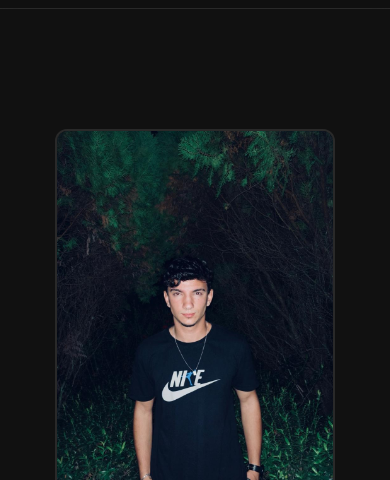
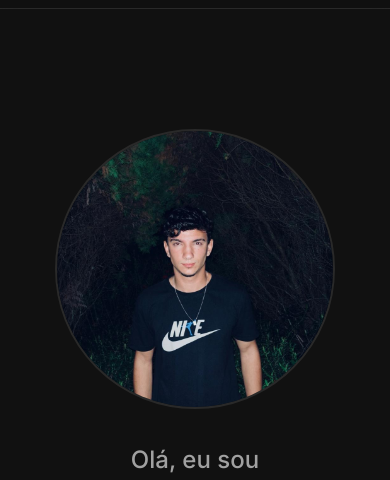
Before and after one commit to Tarsis59/meu-portfolio-final, a website: page index.html in a window 390 px wide. Shown: the part 64-544 px from the top of the page. Drawn offline with nearby package versions, Linux system fonts and the light colour scheme.

Commit message:
Alteração na descrição

```diff
--- a/style.css
+++ b/style.css
@@ -214,11 +214,12 @@ nav {
 
 .home-image img {
   width: 380px;
-  height: 500px;         /* <-- MUDANÇA: Aumenta a altura */
-  object-fit: cover;     /* Garante que a imagem preencha o espaço sem distorcer */
-  border-radius: 12px;   /* <-- MUDANÇA: Deixa de ser um círculo */
+  height: 380px;
+  object-fit: cover;
+  border-radius: 50%;
   border: 2px solid var(--border-color);
 }
+
 /* SEÇÃO SOBRE */
 .sobre-content {
   display: grid;
@@ -774,7 +775,8 @@ footer p {
   .nav-list a {
     font-size: 1.25rem;
   }
-/* --- SEÇÃO HOME (VISTA MOBILE) --- */
+
+  /* --- SEÇÃO HOME --- */
   #home {
     flex-direction: column-reverse; /* Imagem fica em cima, texto embaixo */
     text-align: center;
@@ -790,9 +792,7 @@ footer p {
   }
   .home-image img {
     width: 280px;
-  height: 380px;        /* <-- MUDANÇA: Aumenta a altura para mobile */
-  object-fit: cover;    /* Mantém a proporção da imagem */
-  border-radius: 12px;  /* <-- MUDANÇA: Garante que seja um retângulo arredondado */
+    height: 280px;
   }
 
   /* --- SEÇÃO SOBRE E CONTATO --- */
```
Lines whose indentation alone changed are shown as unchanged.
